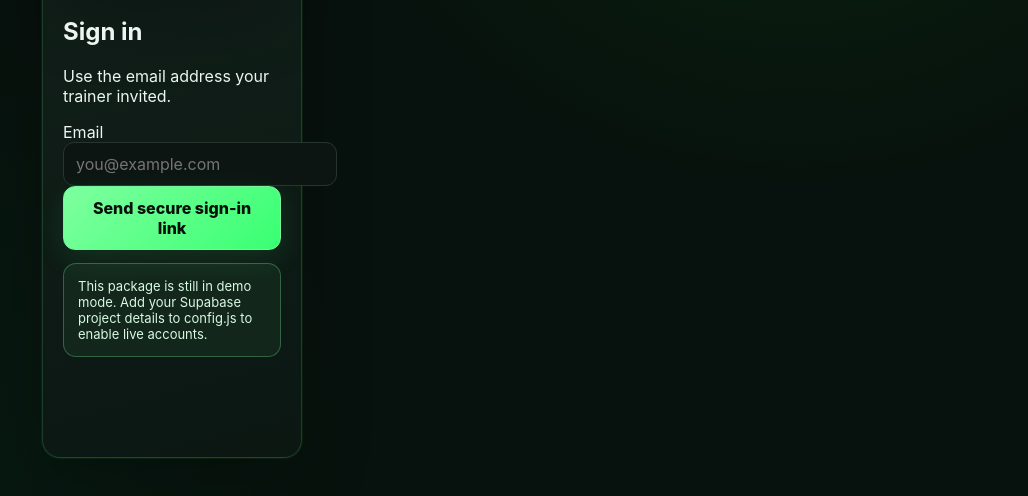
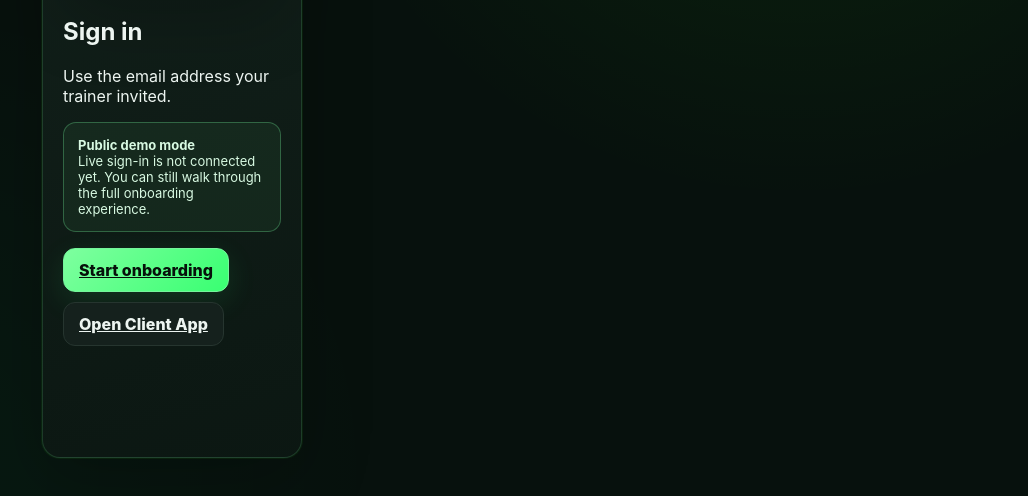
Before and after one commit to De-Omega-Point/HumanMovementOS, a website: page account.html in a window 1280 px wide. Shown: the part 262-758 px from the top of the page, without its empty margins (252-1280 px from the left). Drawn offline with nearby package versions, Linux system fonts and the light colour scheme.

Commit message:
feat: add discoverable guided client onboarding

```diff
--- a/account.html
+++ b/account.html
@@ -2,5 +2,5 @@
 <link rel="icon" href="assets/brand/favicon-16.png" sizes="16x16" type="image/png">
 <link rel="apple-touch-icon" href="assets/brand/apple-touch-icon.png">
 <link rel="manifest" href="manifest.webmanifest"></head><body><main class="shell" style="max-width:760px"><section class="card section" style="margin-top:8vh"><div class="brandbar"><img src="assets/brand/logo-512.png" alt="De-Omega-Point official logo"><div><b>Human Movement OS</b><small>by De-Omega-Point · Secure account</small></div></div><h1 id="title">Sign in</h1><p id="lead">Use the email address your trainer invited.</p><div id="authbox"><label>Email<input class="field" id="email" type="email" autocomplete="email" placeholder="you@example.com"></label><button class="btn primary" id="send">Send secure sign-in link</button></div><div id="signed" hidden><p>Signed in as <b id="who"></b></p><div class="actions"><a class="btn primary" id="continue" href="index.html">Open workout</a><a class="btn" id="billing" href="billing.html">Billing</a><button class="btn" id="out">Sign out</button></div></div><p class="notice" id="msg" hidden></p></section></main><script>
-(async()=>{const $=s=>document.querySelector(s),msg=t=>{const e=$('#msg');e.hidden=false;e.textContent=t};if(HMOBackend.mode!=='supabase')return msg('This package is still in demo mode. Add your Supabase project details to config.js to enable live accounts.');const next=new URLSearchParams(location.search).get('next')||'index.html';const s=await HMOBackend.session();if(s){const me=await HMOBackend.me();$('#authbox').hidden=true;$('#signed').hidden=false;$('#who').textContent=me?.display_name||s.user.email;if(me?.role==='client'){const ob=await HMOBackend.myOnboarding();$('#continue').href=ob?.status==='approved'?next:'onboarding.html';$('#continue').textContent=ob?.status==='approved'?'Open workout':'Continue onboarding';}else{$('#continue').href=me?.role==='administrator'?'administrator.html':'trainer.html';}$('#billing').hidden=me?.role!=='client';}$('#send').onclick=async()=>{const email=$('#email').value.trim();if(!email)return msg('Enter your email address.');try{await HMOBackend.signIn(email,new URL(location.href).href);msg('Check your email for the secure sign-in link.');}catch(e){msg(e.message)}};$('#out').onclick=async()=>{await HMOBackend.signOut();location.reload()};})();
+(async()=>{const $=s=>document.querySelector(s),msg=t=>{const e=$('#msg');e.hidden=false;e.textContent=t};if(HMOBackend.mode!=='supabase'){document.querySelector('#authbox').innerHTML='<p class=notice><b>Public demo mode</b><br>Live sign-in is not connected yet. You can still walk through the full onboarding experience.</p><div class=actions><a class="btn primary" href="onboarding.html">Start onboarding</a><a class="btn" href="index.html">Open Client App</a></div>';return;}const next=new URLSearchParams(location.search).get('next')||'index.html';const s=await HMOBackend.session();if(s){const me=await HMOBackend.me();$('#authbox').hidden=true;$('#signed').hidden=false;$('#who').textContent=me?.display_name||s.user.email;if(me?.role==='client'){const ob=await HMOBackend.myOnboarding();$('#continue').href=ob?.status==='approved'?next:'onboarding.html';$('#continue').textContent=ob?.status==='approved'?'Open workout':'Continue onboarding';}else{$('#continue').href=me?.role==='administrator'?'administrator.html':'trainer.html';}$('#billing').hidden=me?.role!=='client';}$('#send').onclick=async()=>{const email=$('#email').value.trim();if(!email)return msg('Enter your email address.');try{await HMOBackend.signIn(email,new URL(location.href).href);msg('Check your email for the secure sign-in link.');}catch(e){msg(e.message)}};$('#out').onclick=async()=>{await HMOBackend.signOut();location.reload()};})();
 </script></body></html>
```
